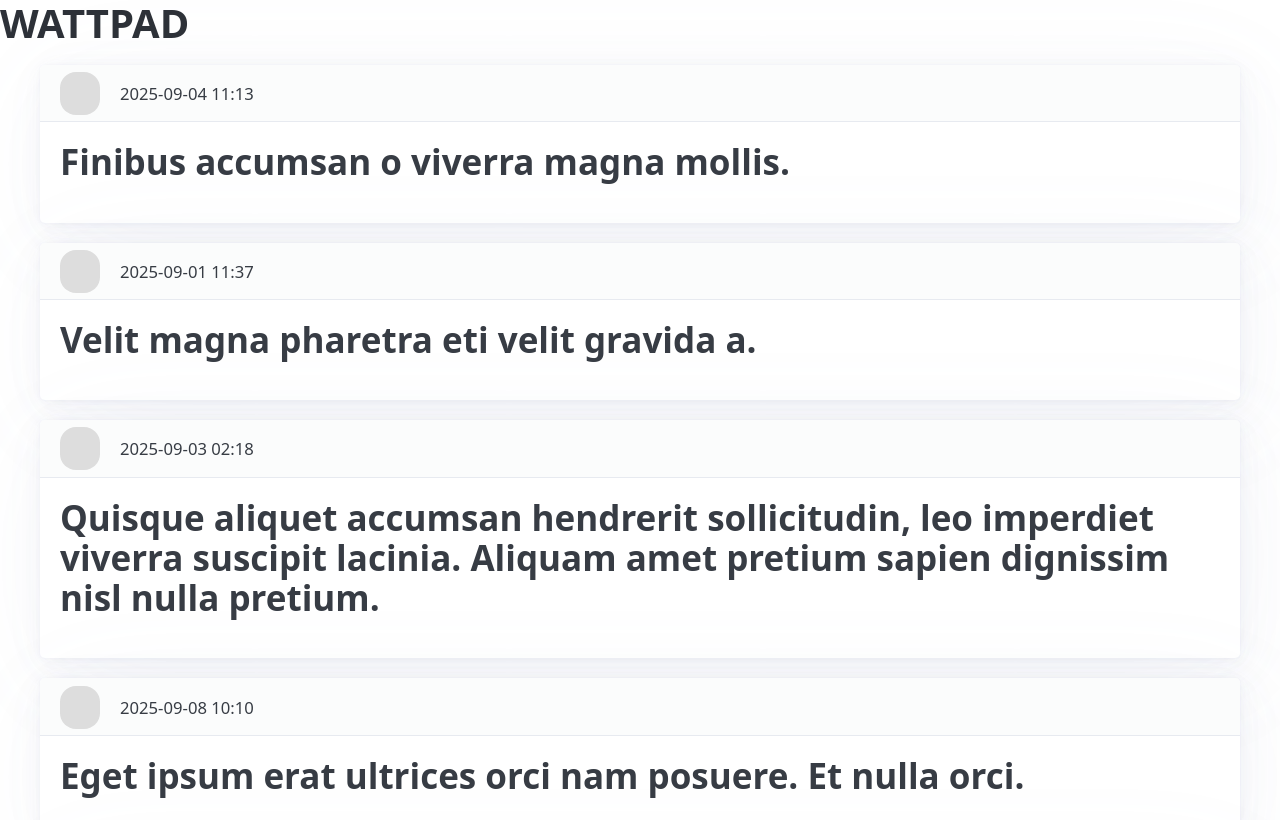
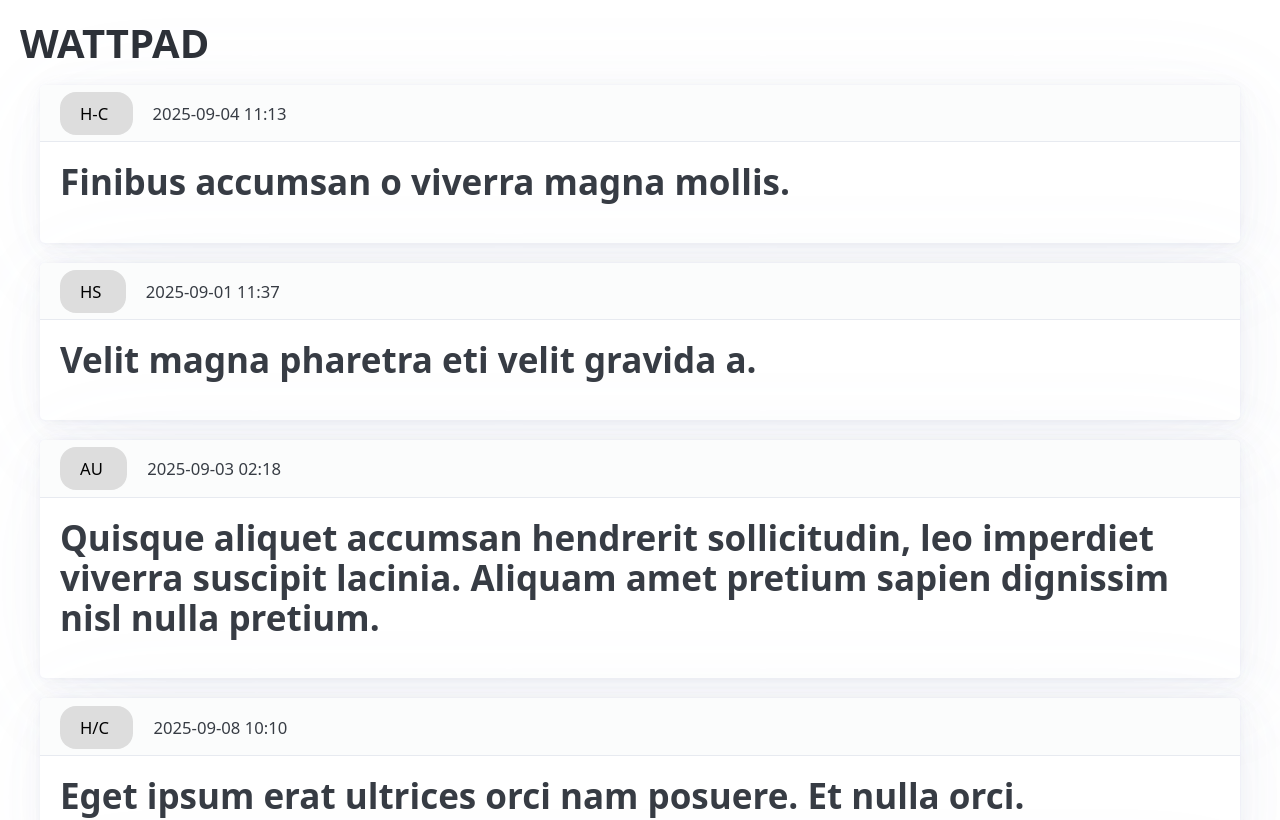
Before and after one commit to UTT-GL03/Wattpad, a React (Vite) app in the folder frontend/: page / in a window 1280 px wide. Shown: the top 820 px of the page. Built offline with nearby package versions, Linux system fonts and the light colour scheme.

Commit message:
FIX: Un peu de style mais en mieux

```diff
--- a/frontend/src/App.css
+++ b/frontend/src/App.css
@@ -3,6 +3,11 @@
   padding: 10px 20px;
   border-radius: 16px;
   font-size: smaller;
+  color: black;
+}
+
+h1 {
+  margin: 20px;
 }
 
 time {
--- a/frontend/src/App.jsx
+++ b/frontend/src/App.jsx
@@ -20,11 +20,11 @@
   )
 }
 
-function WorkHeadline({work_title, published, tag}) {
+function WorkHeadline({work_title, published, tags}) {
   return (
     <article>
       <header>
-        <span className="tag"> {tag} </span>
+        <span className="tag"> {tags} </span>
         <time> {published} </time>
       </header>
       <h2>{work_title}</h2>
```
